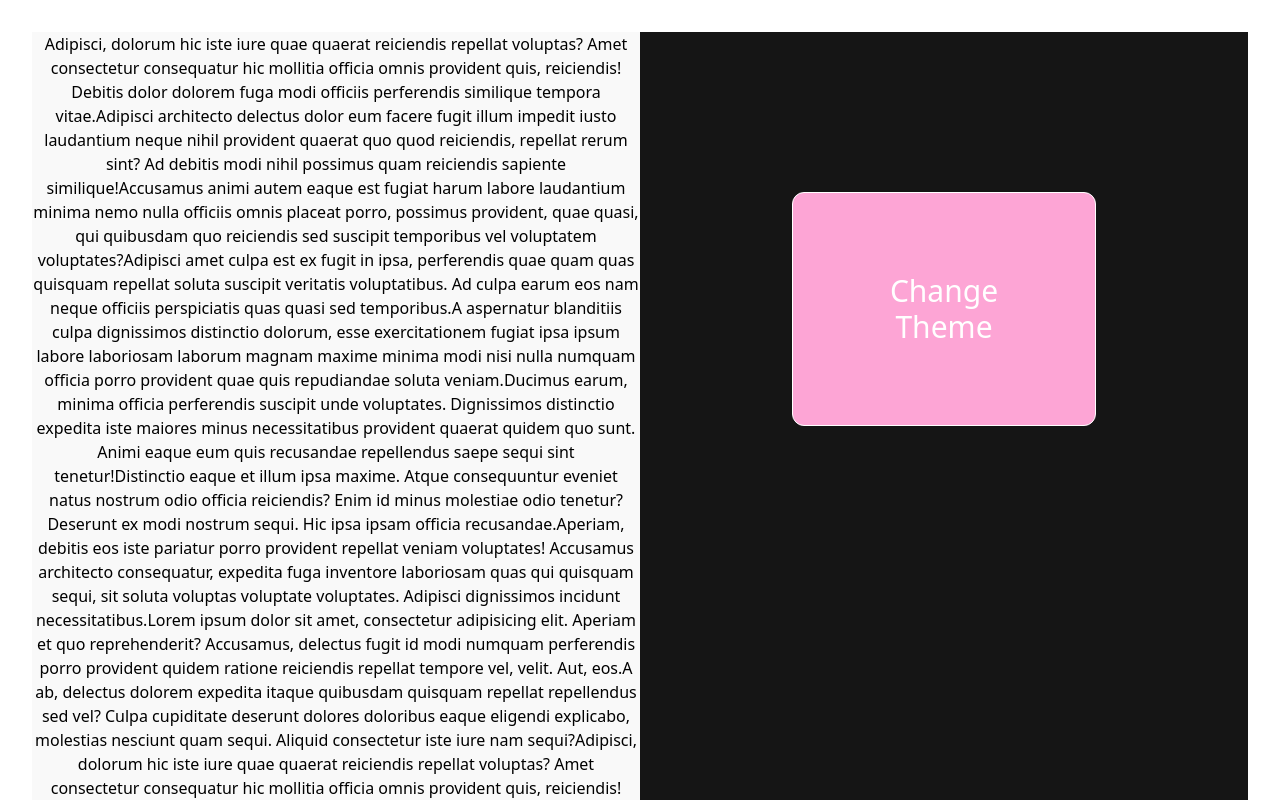
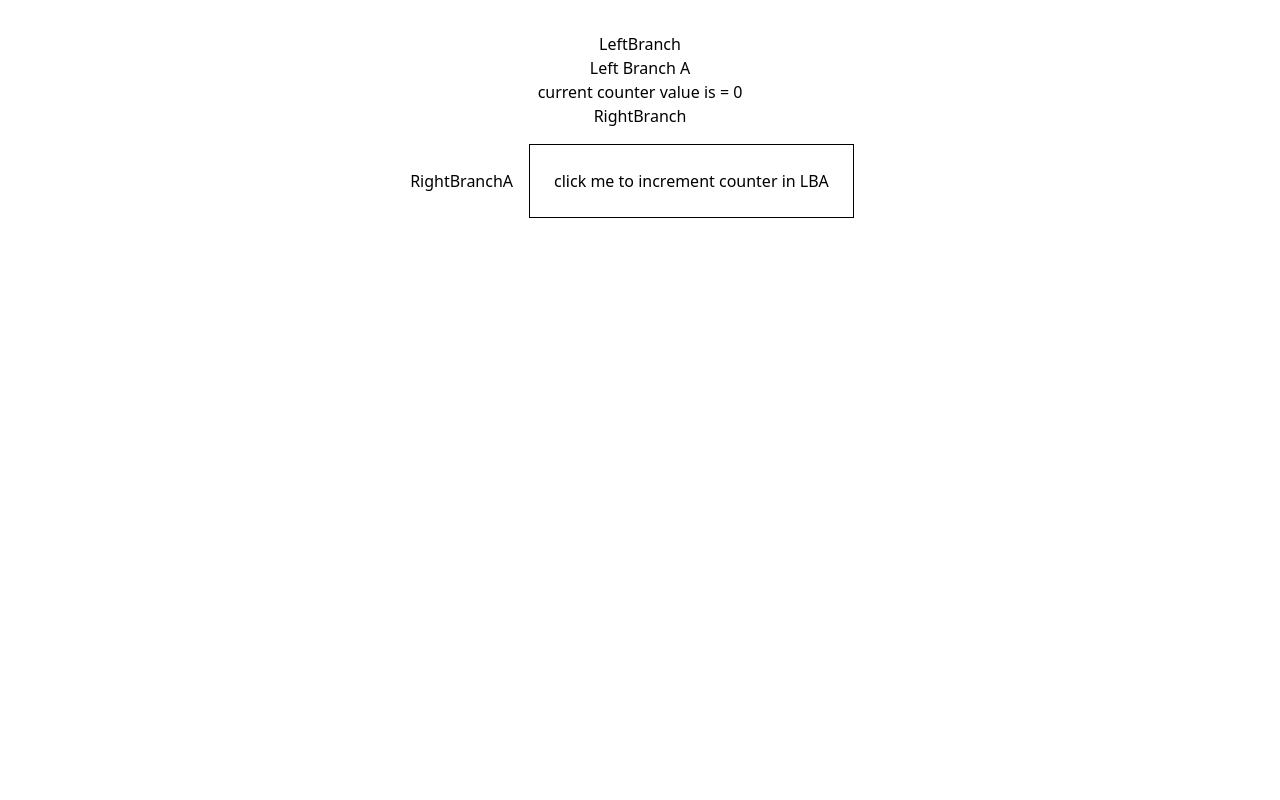
Before and after one commit to Valentina-K/octen-react, a React (Vite) app: page / in a window 1280 px wide. Shown: the top 800 px of the page. Built offline with nearby package versions, Linux system fonts and the light colour scheme.

Commit message:
hw7.1.2 is done

```diff
--- a/src/App.tsx
+++ b/src/App.tsx
@@ -1,20 +1,31 @@
-import './App.css'
+
+import './App.css';
+import {LeftBranch} from "./components/LeftBranch.tsx";
+import {RightBranch} from "./components/RightBranch.tsx";
+import {MyContext} from "./context/MyContext.tsx";
 import {useState} from "react";
-import {RightBar} from "./components/RightBar.tsx";
-import {ThemeContext} from "./context/themeContext";
-import {LeftBar} from "./components/LeftBar.tsx";
-
-
 
 function App() {
-    const [theme, setTheme] = useState('light');
+    //створюємо стейт App
+    const [counter, setCounter] = useState<number>(0);
+    //огортаємо всі дочірні компоненти в MyContext.Provider з дефолтним значенням
+    //в якості counterValue передаємо змінну стейту counter
+    //визначаємо функцію increment, яка буде збільшувати змінну стейту на 1
     return (
-        <ThemeContext.Provider value={{theme: theme, changeTheme:(value)=>setTheme(value)}}>
-            <div className={'flex'}>
-                <LeftBar/>
-                <RightBar/>
-            </div>
-        </ThemeContext.Provider>
+        <>
+
+            <MyContext.Provider value={{
+                counterValue: counter,
+                increment: (obj) => {
+                    setCounter(++obj);
+                }
+            }}>
+
+                <LeftBranch/>
+                <RightBranch/>
+            </MyContext.Provider>
+
+        </>
     );
 }
 
--- a/src/components/L.tsx
+++ /dev/null
@@ -1,28 +0,0 @@
-import './L.css'
-import {useContext} from "react";
-import {ThemeContext} from "../context/themeContext.ts";
-
-export const L = () => {
-    const {theme} = useContext(ThemeContext);
-    return (
-        <div className={theme}>
-            <p>
-                <span>Adipisci, dolorum hic iste iure quae quaerat reiciendis repellat voluptas? Amet consectetur consequatur hic mollitia officia omnis provident quis, reiciendis! Debitis dolor dolorem fuga modi officiis perferendis similique tempora vitae.</span>
-                <span>Adipisci architecto delectus dolor eum facere fugit illum impedit iusto laudantium neque nihil provident quaerat quo quod reiciendis, repellat rerum sint? Ad debitis modi nihil possimus quam reiciendis sapiente similique!</span>
-                <span>Accusamus animi autem eaque est fugiat harum labore laudantium minima nemo nulla officiis omnis placeat porro, possimus provident, quae quasi, qui quibusdam quo reiciendis sed suscipit temporibus vel voluptatem voluptates?</span>
-                <span>Adipisci amet culpa est ex fugit in ipsa, perferendis quae quam quas quisquam repellat soluta suscipit veritatis voluptatibus. Ad culpa earum eos nam neque officiis perspiciatis quas quasi sed temporibus.</span>
-                <span>A aspernatur blanditiis culpa dignissimos distinctio dolorum, esse exercitationem fugiat ipsa ipsum labore laboriosam laborum magnam maxime minima modi nisi nulla numquam officia porro provident quae quis repudiandae soluta veniam.</span>
-                <span>Ducimus earum, minima officia perferendis suscipit unde voluptates. Dignissimos distinctio expedita iste maiores minus necessitatibus provident quaerat quidem quo sunt. Animi eaque eum quis recusandae repellendus saepe sequi sint tenetur!</span>
-                <span>Distinctio eaque et illum ipsa maxime. Atque consequuntur eveniet natus nostrum odio officia reiciendis? Enim id minus molestiae odio tenetur? Deserunt ex modi nostrum sequi. Hic ipsa ipsam officia recusandae.</span>
-                <span>Aperiam, debitis eos iste pariatur porro provident repellat veniam voluptates! Accusamus architecto consequatur, expedita fuga inventore laboriosam quas qui quisquam sequi, sit soluta voluptas voluptate voluptates. Adipisci dignissimos incidunt necessitatibus.</span>
-                <span>Lorem ipsum dolor sit amet, consectetur adipisicing elit. Aperiam et quo reprehenderit? Accusamus, delectus fugit id modi numquam perferendis porro provident quidem ratione reiciendis repellat tempore vel, velit. Aut, eos.</span>
-                <span>A ab, delectus dolorem expedita itaque quibusdam quisquam repellat repellendus sed vel? Culpa cupiditate deserunt dolores doloribus eaque eligendi explicabo, molestias nesciunt quam sequi. Aliquid consectetur iste iure nam sequi?</span>
-                <span>Adipisci, dolorum hic iste iure quae quaerat reiciendis repellat voluptas? Amet consectetur consequatur hic mollitia officia omnis provident quis, reiciendis! Debitis dolor dolorem fuga modi officiis perferendis similique tempora vitae.</span>
-                <span>Adipisci architecto delectus dolor eum facere fugit illum impedit iusto laudantium neque nihil provident quaerat quo quod reiciendis, repellat rerum sint? Ad debitis modi nihil possimus quam reiciendis sapiente similique!</span>
-                <span>Accusamus animi autem eaque est fugiat harum labore laudantium minima nemo nulla officiis omnis placeat porro, possimus provident, quae quasi, qui quibusdam quo reiciendis sed suscipit temporibus vel voluptatem voluptates?</span>
-                <span>Adipisci amet culpa est ex fugit in ipsa, perferendis quae quam quas quisquam repellat soluta suscipit veritatis voluptatibus. Ad culpa earum eos nam neque officiis perspiciatis quas quasi sed temporibus.</span>
-                <span>A aspernatur blanditiis culpa dignissimos distinctio dolorum, esse exercitationem fugiat ipsa ipsum labore laboriosam laborum magnam maxime minima modi nisi nulla numquam officia porro provident quae quis repudiandae soluta veniam.</span>
-            </p>
-        </div>
-    );
-};
--- a/src/components/LeftBar.tsx
+++ /dev/null
@@ -1,9 +0,0 @@
-import { L } from "./L";
-
-export const LeftBar = () => {
-    return (
-        <div className={'w-1/2'}>
-            <L />
-        </div>
-    );
-};
--- /dev/null
+++ b/src/components/LeftBranch.tsx
@@ -0,0 +1,11 @@
+
+import {LeftBranchA} from "./LeftBranchA.tsx";
+
+export const LeftBranch = () => {
+    return (
+        <div>LeftBranch
+
+            <LeftBranchA/>
+        </div>
+    );
+};
--- /dev/null
+++ b/src/components/LeftBranchA.tsx
@@ -0,0 +1,18 @@
+
+import {useContext} from "react";
+import {MyContext} from "../context/MyContext.tsx";
+
+export const LeftBranchA = () => {
+    //беремо з контексту counterValue, яке буде відображатися в параграфі
+    const {counterValue} = useContext(MyContext);
+    return (
+        <div>Left Branch A
+
+
+            <p>
+                current counter value is = {counterValue}
+            </p>
+
+        </div>
+    );
+};
--- a/src/components/R.tsx
+++ /dev/null
@@ -1,22 +0,0 @@
-import {useContext} from "react";
-import {ThemeContext} from "../context/themeContext.ts";
-
-export const R = () => {
-    const {theme, changeTheme} = useContext(ThemeContext);
-    let className = theme === "dark" ? "light" : "dark";
-    const handler = () =>{
-        if (theme === 'dark') {
-            changeTheme('light');
-            className = 'dark';
-        }
-        else {
-            changeTheme('dark');
-            className = 'light';
-        }
-    }
-    return (
-        <div className={className}>
-            <button className={'w-1/2 text-3xl bg-pink-300 mt-40 border rounded-xl p-20'} onClick={handler}>Change Theme</button>
-        </div>
-    );
-};
--- a/src/components/RightBar.tsx
+++ /dev/null
@@ -1,7 +0,0 @@
-import { R } from "./R";
-
-export const RightBar = () => {
-    return (
-        <div className={'w-1/2'}><R /></div>
-    );
-};
--- /dev/null
+++ b/src/components/RightBranch.tsx
@@ -0,0 +1,12 @@
+
+import {RightBranchA} from "./RightBranchA.tsx";
+
+export const RightBranch = () => {
+    return (
+        <div>RightBranch
+            <p>
+                <RightBranchA/>
+            </p>
+        </div>
+    );
+};
--- /dev/null
+++ b/src/components/RightBranchA.tsx
@@ -0,0 +1,19 @@
+
+import {useContext} from "react";
+import {MyContext} from "../context/MyContext.tsx";
+
+export const RightBranchA = () => {
+//з контексту беремо counterValue та increment
+    const {counterValue, increment} = useContext(MyContext);
+    //в якості хендлера кнопки визначаємо функцію () => {
+    //                 increment(counterValue);
+    //             }
+    //яка відпрацює при натисканні на кнопку
+    return (
+        <div> RightBranchA
+            <button className={'border p-6 m-4'} onClick={() => {
+                increment(counterValue);
+            }}>click me to increment counter in LBA</button>
+        </div>
+    );
+};
--- /dev/null
+++ b/src/context/MyContext.tsx
@@ -0,0 +1,15 @@
+
+import {createContext} from "react";
+
+type MyContextType = {
+    counterValue: number;
+    increment: (obj: number) => void
+};
+export const init = {
+    counterValue: 0,
+    increment: (obj: number) => {
+        console.log(obj);
+    }
+};
+//створюємо контекст типу MyContextType з дефолтнім значенням init
+export const MyContext = createContext<MyContextType>(init);
--- a/src/context/themeContext.ts
+++ /dev/null
@@ -1,11 +0,0 @@
-import {createContext} from "react";
-type ThemeContextProps = {
-    theme: string;
-    changeTheme: (theme: string) => void;
-}
-export const ThemeContext = createContext<ThemeContextProps>({
-    theme: 'dark',
-    changeTheme: (value: string) => {
-        console.log(value);
-    },
-})
```
